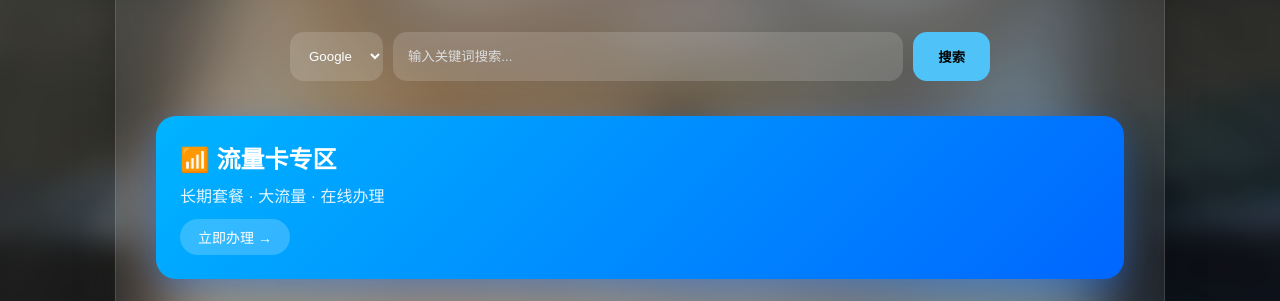
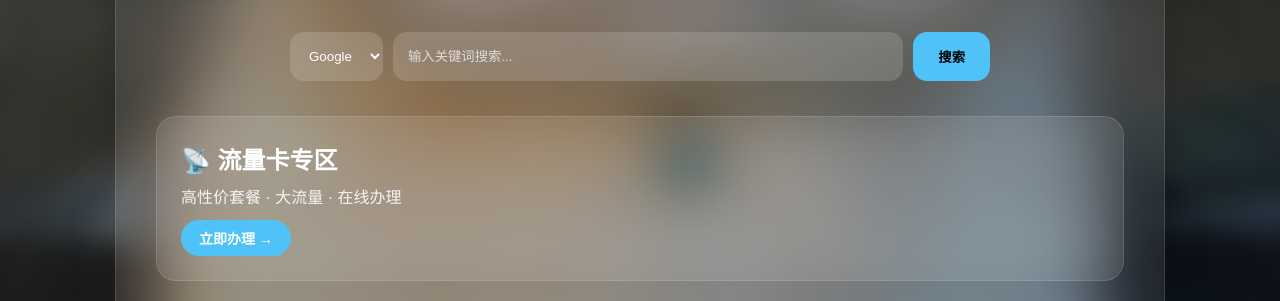
Before and after one commit to shuoce/shuoce.github.io, a plain HTML site: page index.html in a window 1280 px wide. Shown: the part 260-561 px from the top of the page. Drawn offline with nearby package versions, Linux system fonts and the light colour scheme; no server answers.

Commit message:
Update index.html

```diff
--- a/index.html
+++ b/index.html
@@ -266,21 +266,23 @@ color:white;
 
 border-radius:20px;
 
-background:linear-gradient(
-135deg,
-#00b4ff,
-#0066ff
-);
+/* 毛玻璃风格 */
+background:rgba(255,255,255,.08);
 
-box-shadow:0 10px 30px rgba(0,102,255,.35);
+backdrop-filter:blur(20px);
+
+border:1px solid rgba(255,255,255,.12);
 
 transition:.3s;
 }
 
 .sim-banner:hover{
 transform:translateY(-4px);
-box-shadow:0 15px 40px rgba(0,102,255,.5);
-}
+
+background:rgba(255,255,255,.15);
+
+box-shadow:0 8px 30px rgba(0,0,0,.25);
+    }
 
 .sim-title{
 font-size:24px;
@@ -300,7 +302,11 @@ padding:8px 18px;
 
 border-radius:999px;
 
-background:rgba(255,255,255,.2);
+background:#4fc3f7;
+
+color:white;
+
+font-weight:bold;
 
 font-size:14px;
 }
@@ -381,11 +387,11 @@ href="https://172.lot-ml.com/ProductEn/Index/c68981b403e80740"
 target="_blank">
 
 <div class="sim-title">
-📶 流量卡专区
+📡 流量卡专区
 </div>
 
 <div class="sim-desc">
-长期套餐 · 大流量 · 在线办理
+高性价套餐 · 大流量 · 在线办理
 </div>
 
 <div class="sim-btn">
```
